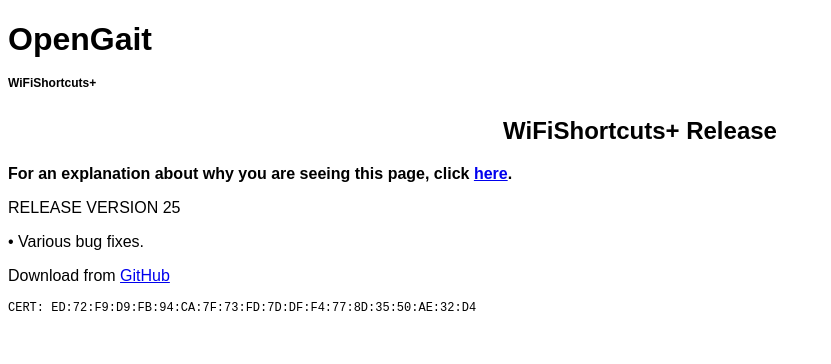
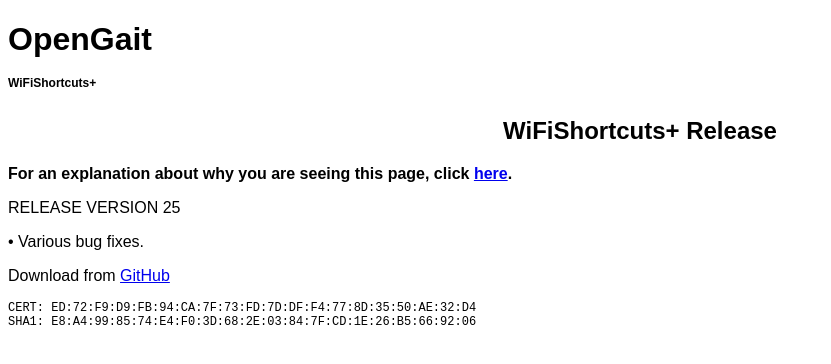
Before and after one commit to opengait/opengait.github.io, a plain HTML site: page wifi/updates/wifi_release.html in a window 1280 px wide. Shown: the whole page, without its empty margins (0-831 px from the left). Drawn offline with Linux system fonts and the light colour scheme.

Commit message:
Update wifi_release.html
Fixed sha code

```diff
--- a/wifi/updates/wifi_release.html
+++ b/wifi/updates/wifi_release.html
@@ -38,8 +38,7 @@ It should contain info about the latest WiFi release.
     </p>
     <p style="font-size: 12px; font-family: monospace;">
         CERT: ED:72:F9:D9:FB:94:CA:7F:73:FD:7D:DF:F4:77:8D:35:50:AE:32:D4<br />
-        <!-- SHA1: FE:55:96:34:59:AF:F3:3D:E2:74:C5:B7:77:19:1E:8E:0D:95:17:3D
- -->
+        SHA1: E8:A4:99:85:74:E4:F0:3D:68:2E:03:84:7F:CD:1E:26:B5:66:92:06
     </p>
 </body>
 
```
